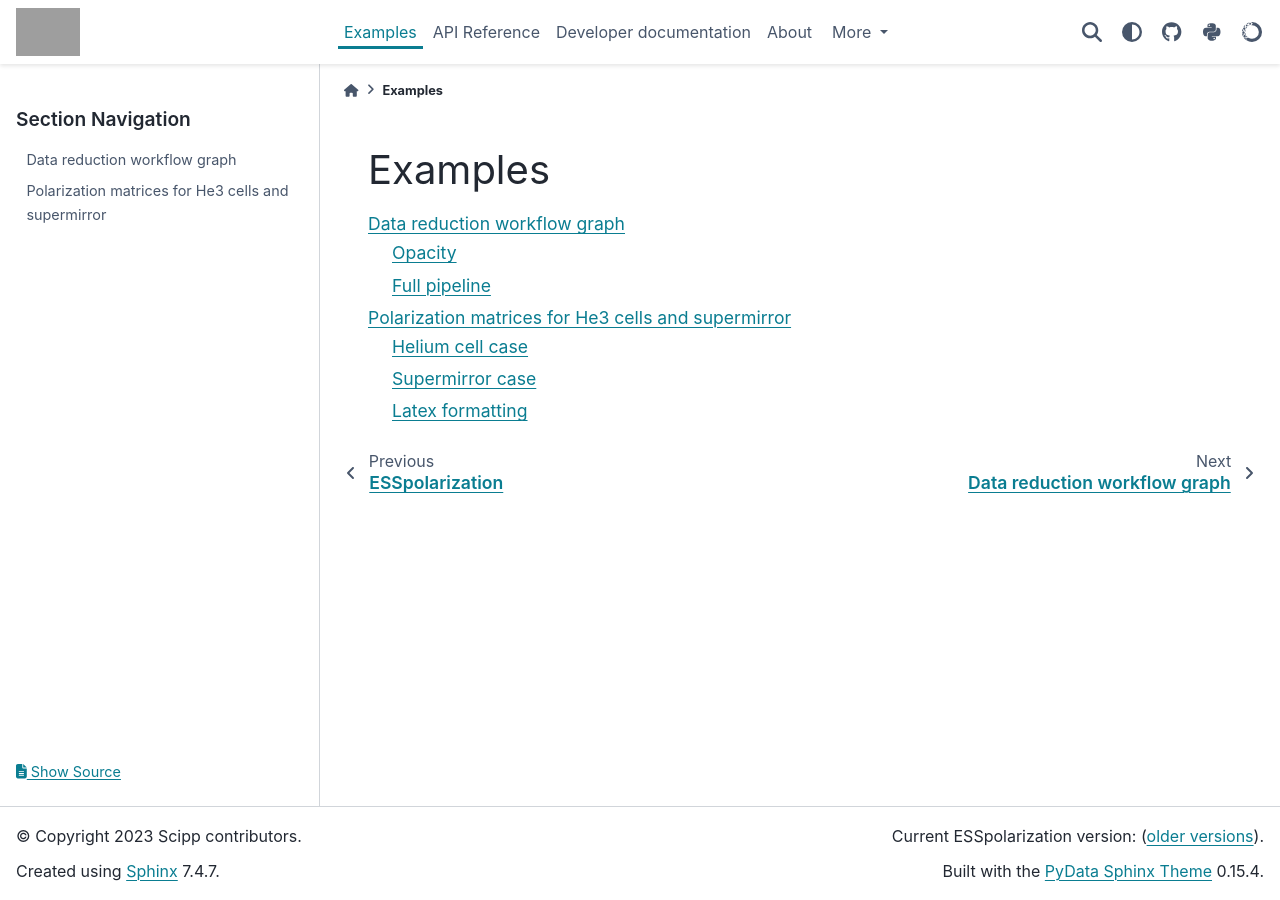
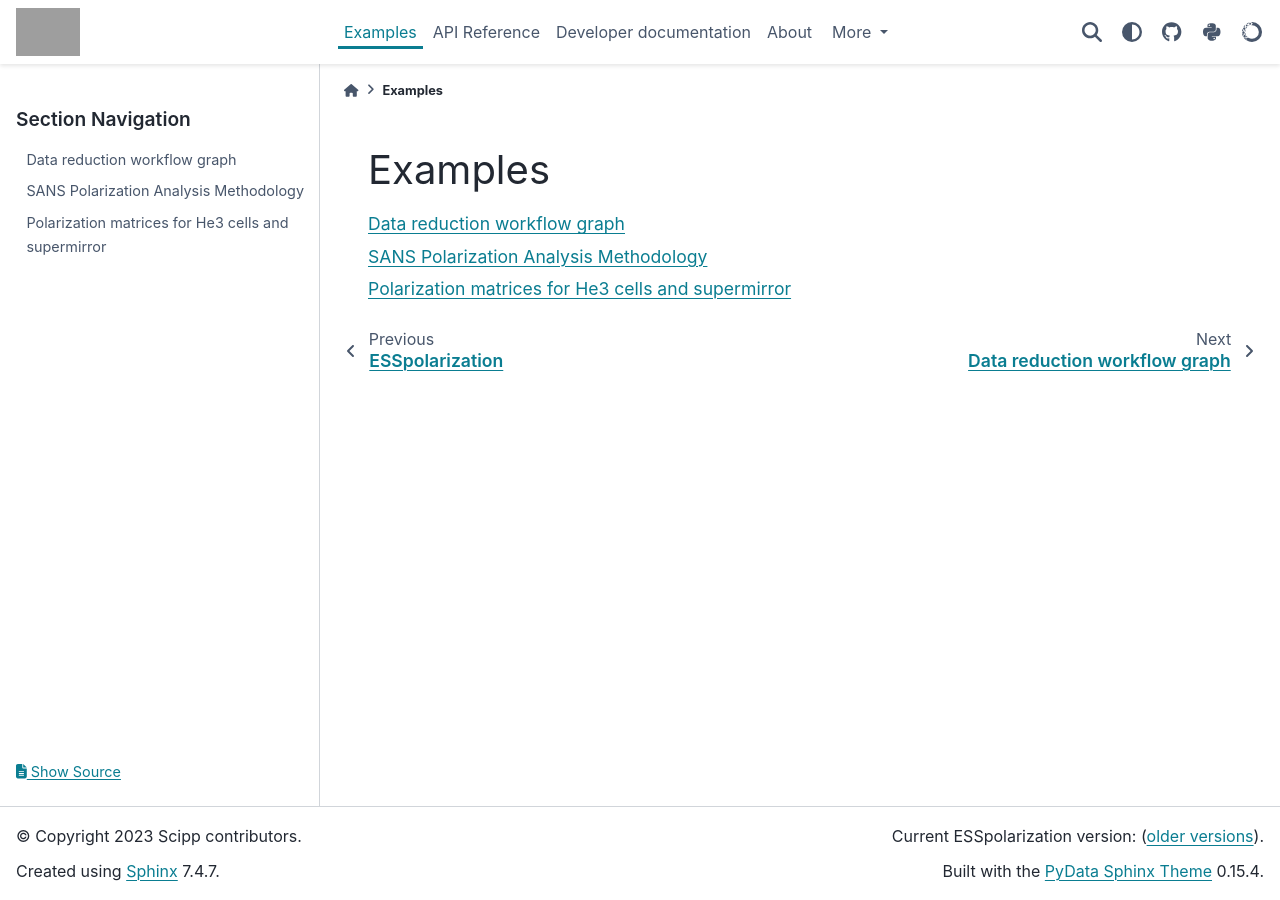
Before and after one commit to scipp/esspolarization, a Sphinx documentation site: the page built from docs/user-guide/index.md, in a window 1280 px wide. Built offline with Sphinx 7.4.7 and the PyData theme 0.15.4, drawn with Linux system fonts in a browser that asks for light colours; the version number could not be read and is left out; grey boxes are pictures that could not be loaded.

Commit message:
Move methodology description and add it to table of contents

````diff
--- a/docs/examples/index.md
+++ b/docs/user-guide/index.md
@@ -2,9 +2,10 @@
 
 ```{toctree}
 ---
-maxdepth: 2
+maxdepth: 1
 ---
 
 workflow
+sans-polarization-analysis-methodology
 inverse_of_polarization_matrices
 ```
````
Also changed, not shown: docs/index.md (+1 -1 lines), docs/user-guide/inverse_of_polarization_matrices.ipynb (renamed from docs/examples/inverse_of_polarization_matrices.ipynb), docs/user-guide/sans-polarization-analysis-methodology.ipynb, docs/user-guide/workflow.ipynb (renamed from docs/examples/workflow.ipynb).
